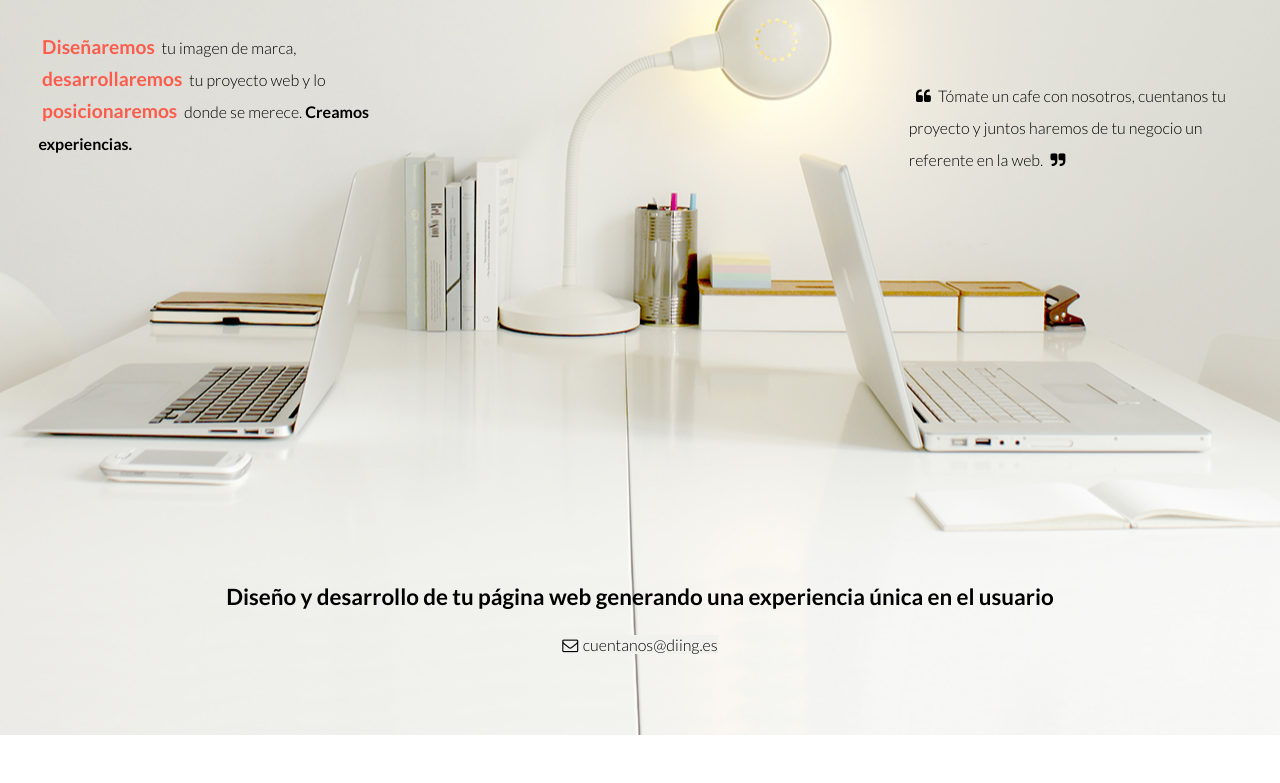
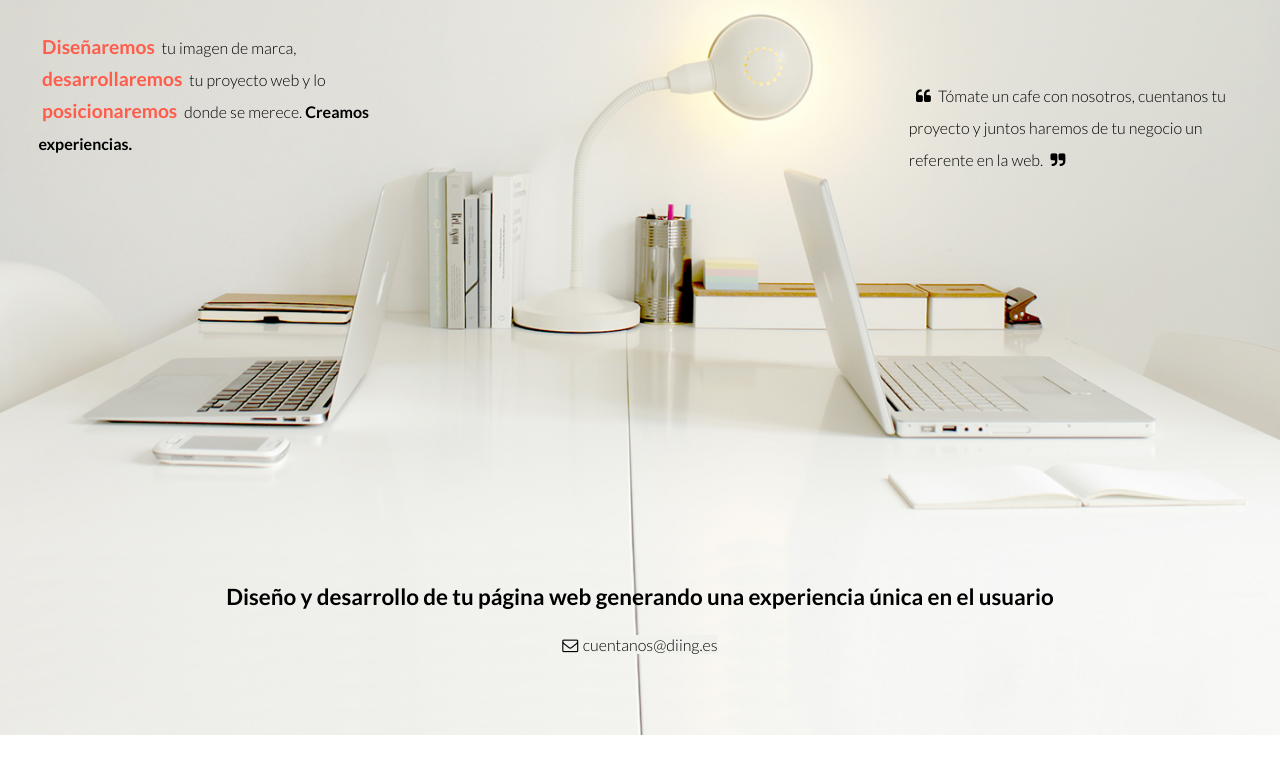
Before and after one commit to SergioPompa/Diing, a plain HTML site: page production/index.html in a window 1280 px wide. Shown: the part 121-904 px from the top of the page. Drawn offline with Linux system fonts and the light colour scheme.

Commit message:
He cambiado en la imagen de inicio, display por background-size

```diff
--- a/develop/style.scss
+++ b/develop/style.scss
@@ -69,7 +69,7 @@ h2
 		background: url(images/Nosotros6.png) no-repeat center;
 		max-width: 100%;
 		height: auto;
-		display: cover;
+		background-size: cover;
 	}
 }
 header
```
Also changed, not shown: production/style.css.
